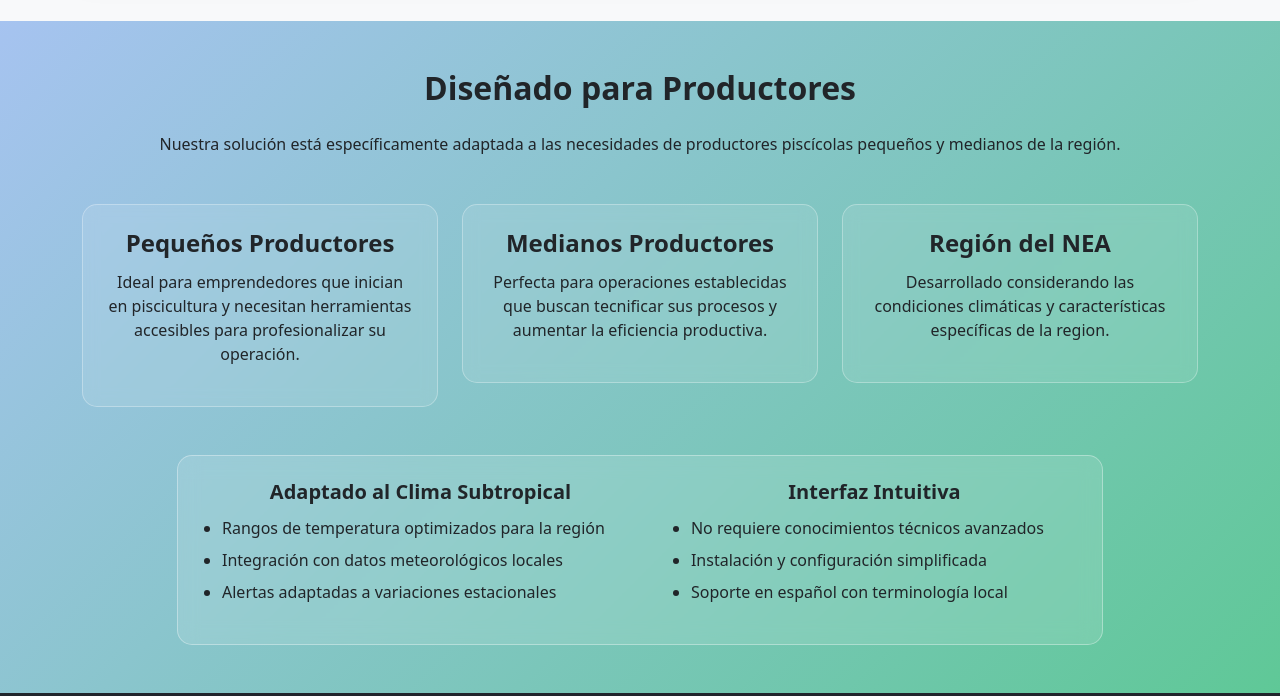
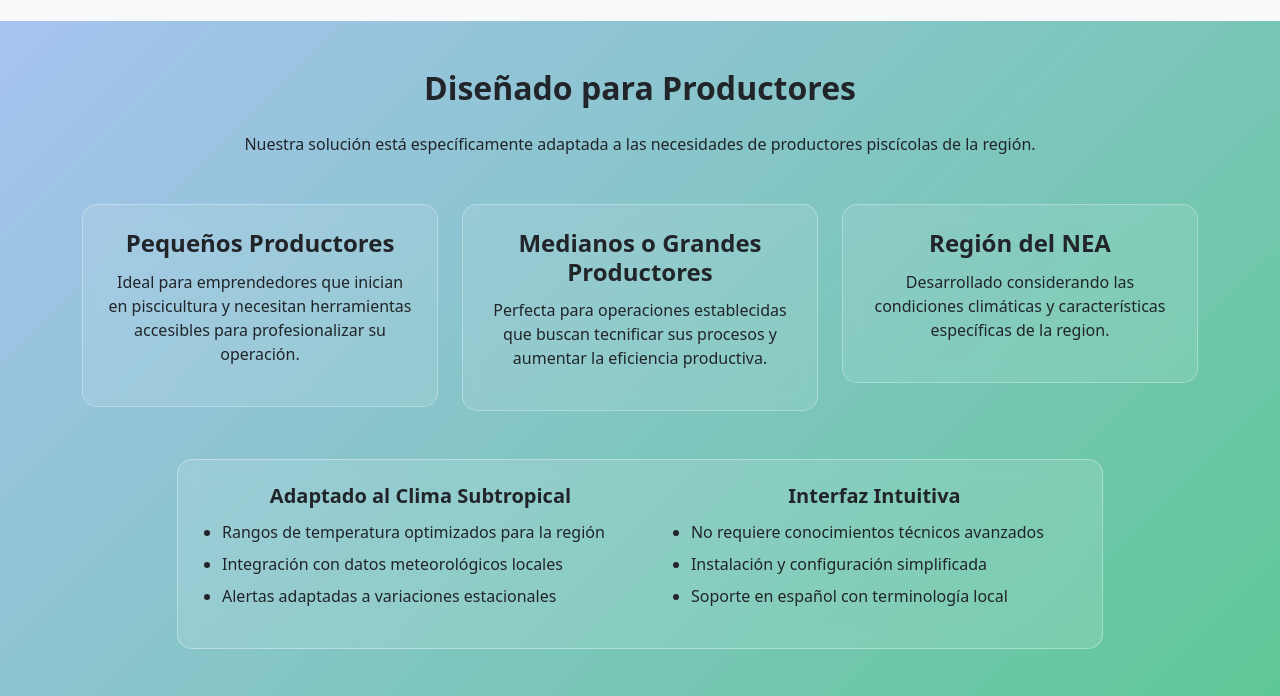
Before and after one commit to pulpinc0de/aqualerta, a plain HTML site: page index.html in a window 1280 px wide. Shown: the part 2940-3636 px from the top of the page. Drawn offline with nearby package versions, Linux system fonts and the light colour scheme.

Commit message:
Actualizacion

```diff
--- a/index.html
+++ b/index.html
@@ -280,7 +280,7 @@
   <div class="container text-center">
     <h2 class="fw-bold mb-4">Diseñado para Productores</h2>
     <p class="mb-5">
-      Nuestra solución está específicamente adaptada a las necesidades de productores piscícolas pequeños y medianos de la región.
+      Nuestra solución está específicamente adaptada a las necesidades de productores piscícolas de la región.
     </p>
 
     <!-- Primera fila de 3 cards -->
@@ -293,7 +293,7 @@
       </div>
       <div class="col-md-4">
         <div class="producer-card p-4">
-          <h4>Medianos Productores</h4>
+          <h4>Medianos o Grandes Productores</h4>
           <p>Perfecta para operaciones establecidas que buscan tecnificar sus procesos y aumentar la eficiencia productiva.</p>
         </div>
       </div>
```
